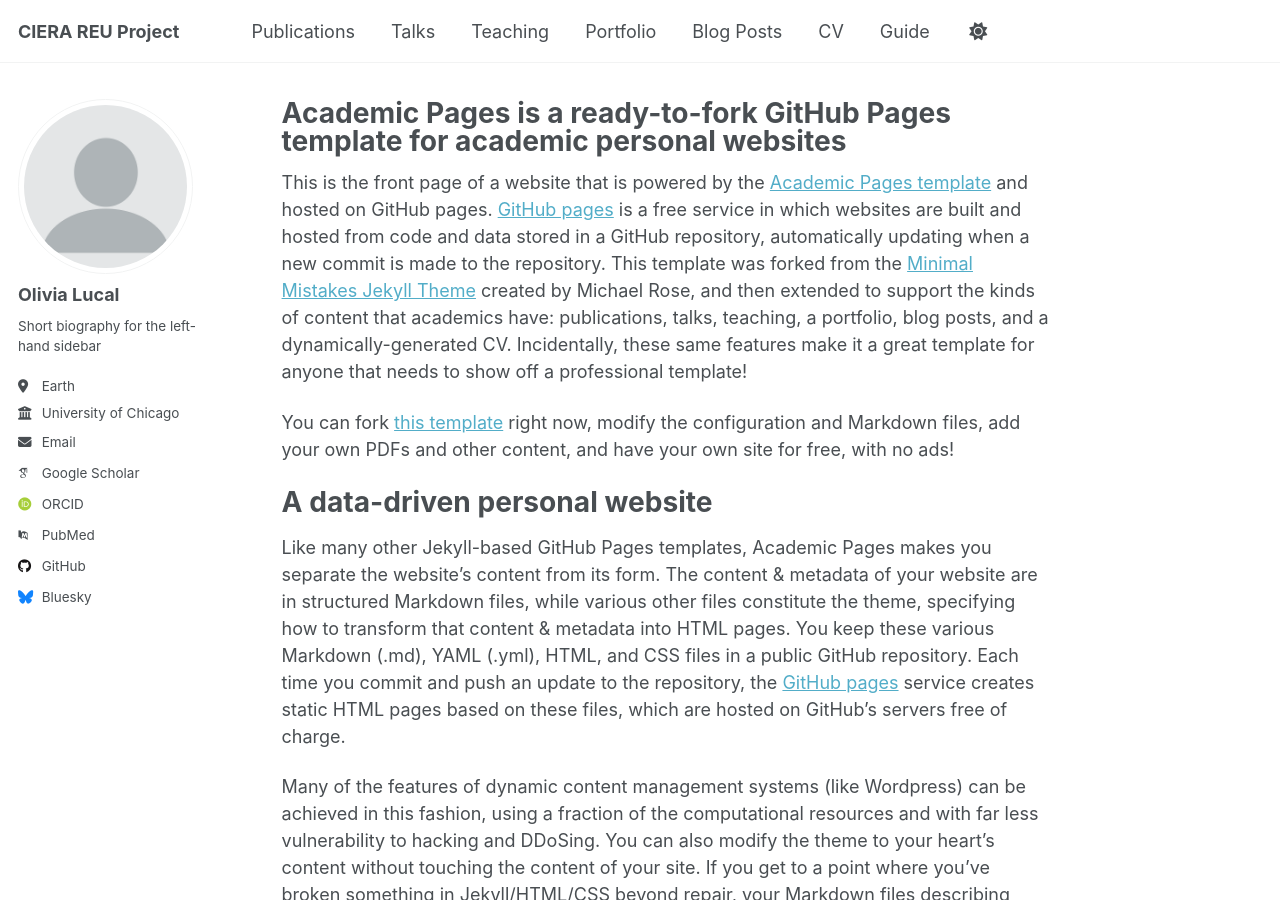
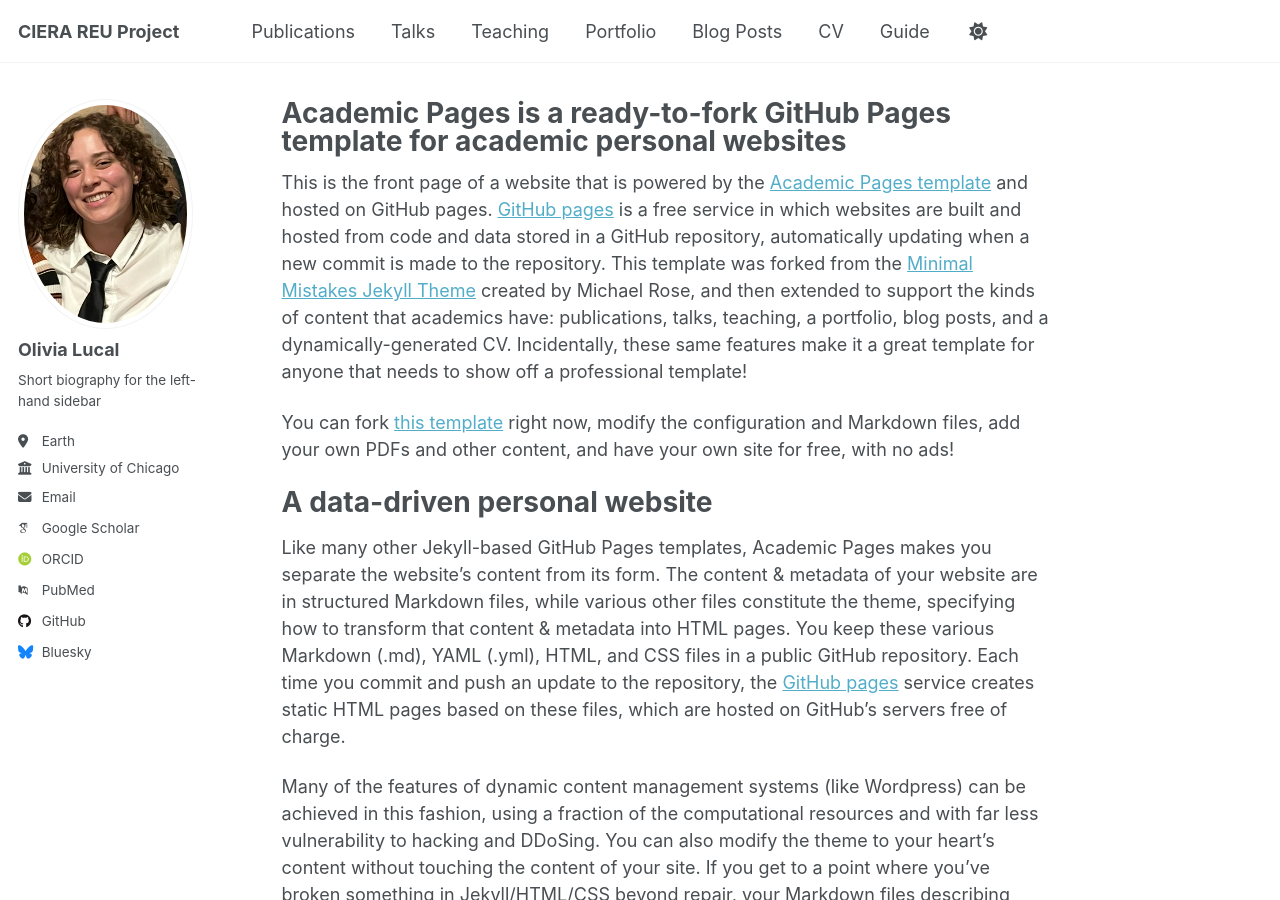
Before and after one commit to olivialucal/project, a Jekyll site: the page built from _pages/about.md, in a window 1280 px wide and 900 px high. Built offline with Jekyll 4.4.1, drawn with Linux system fonts in a browser that asks for light colours; some web fonts are replaced; a script that is not in the unit is left out.

Commit message:
Update _config.yml

```diff
--- a/_config.yml
+++ b/_config.yml
@@ -22,7 +22,7 @@ repository               : "academicpages/academicpages.github.io"
 #               Additional customization can be done by editing /_includes/author-profile.html
 author:
   # Biographic information
-  avatar           : "profile.png"
+  avatar           : "IMG_0868.jpg"
   name             : "Olivia Lucal"
   pronouns         : # example: "she/her"
   bio              : "Short biography for the left-hand sidebar"
```
